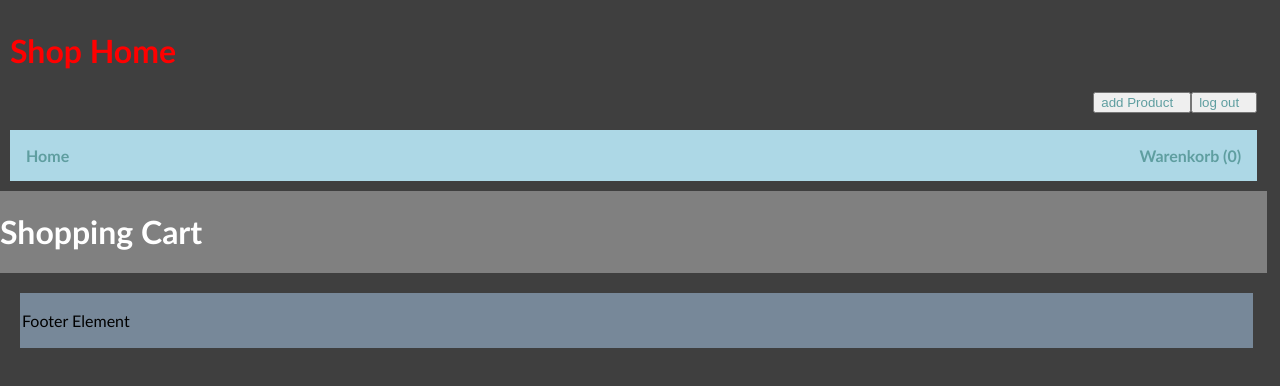
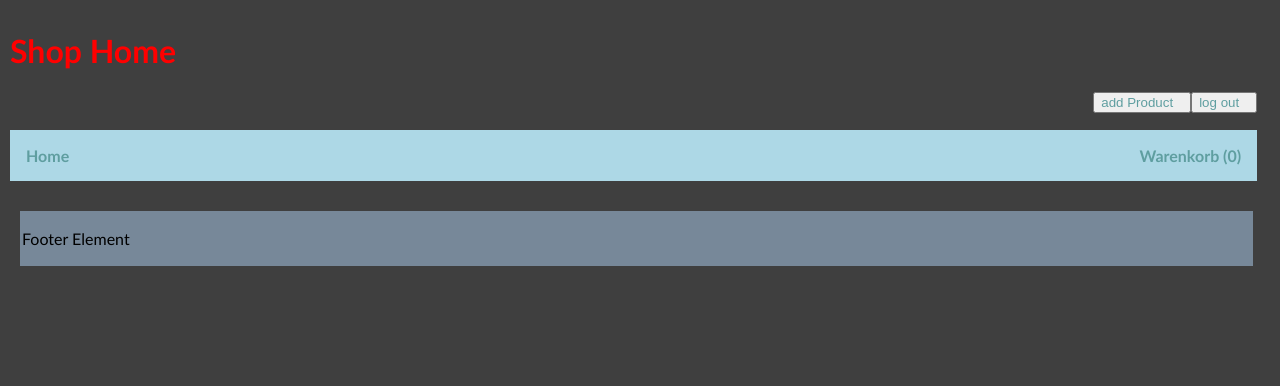
Before and after one commit to LorAutumn/reactshop, a React (Create React App) app: page /cart in a window 1280 px wide. Shown: the top 386 px of the page. Built offline with nearby package versions, Linux system fonts and the light colour scheme.

Commit message:
added popup css Styling to CartObject

```diff
--- a/src/components/Main.js
+++ b/src/components/Main.js
@@ -12,7 +12,7 @@ function Main() {
       <div>
         <Switch>
           <Route path="/" component={ProductList} exact/>
-          <Route path="/cart" component={Cart} />
+          {/* <Route path="/cart" component={Cart} /> */}
         </Switch>
       </div>
     </BrowserRouter>
--- a/src/components/ProductList.js
+++ b/src/components/ProductList.js
@@ -53,6 +53,8 @@ function ProductList ()  {
     />
   )
 
+
+
   const cartComponents = cartDataContext.cartData.map(product =>
     <CartObject
       key={product.id}
@@ -69,7 +71,6 @@ function ProductList ()  {
       {/* displays the ProductList component */}
       <div id='list'>{productComponents}</div>
       <div id='cart'>{cartComponents}<CartTotalValue/></div>
-
     </div>
   )
 
--- a/src/components/products/CartObject.js
+++ b/src/components/products/CartObject.js
@@ -4,7 +4,8 @@ import React from 'react'
 function CartObject (props) {
 
   return (
-    <ul>
+    <div className='popup'>
+      <ul className='popup-content'>
         <li>Artikelnummer: {props.id}</li>
         <li>{props.name}</li>
         <li>{props.price} €</li>
@@ -13,6 +14,7 @@ function CartObject (props) {
         <button onClick={() => props.removeItem(props.id)}>remove from cart</button>
         <hr/>
       </ul>
+    </div>
   )
 }
 
```
Lines whose indentation alone changed are shown as unchanged.
